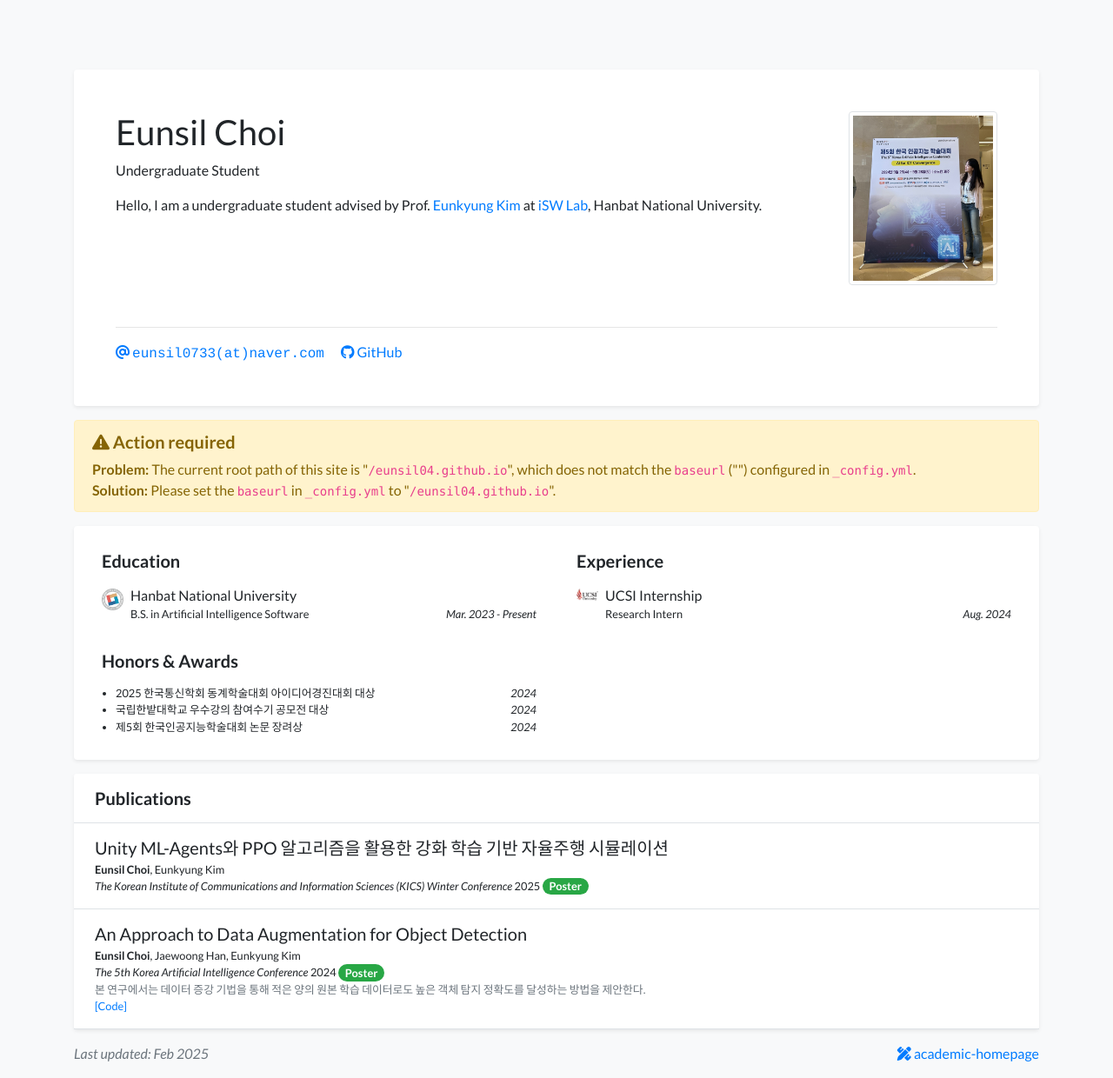
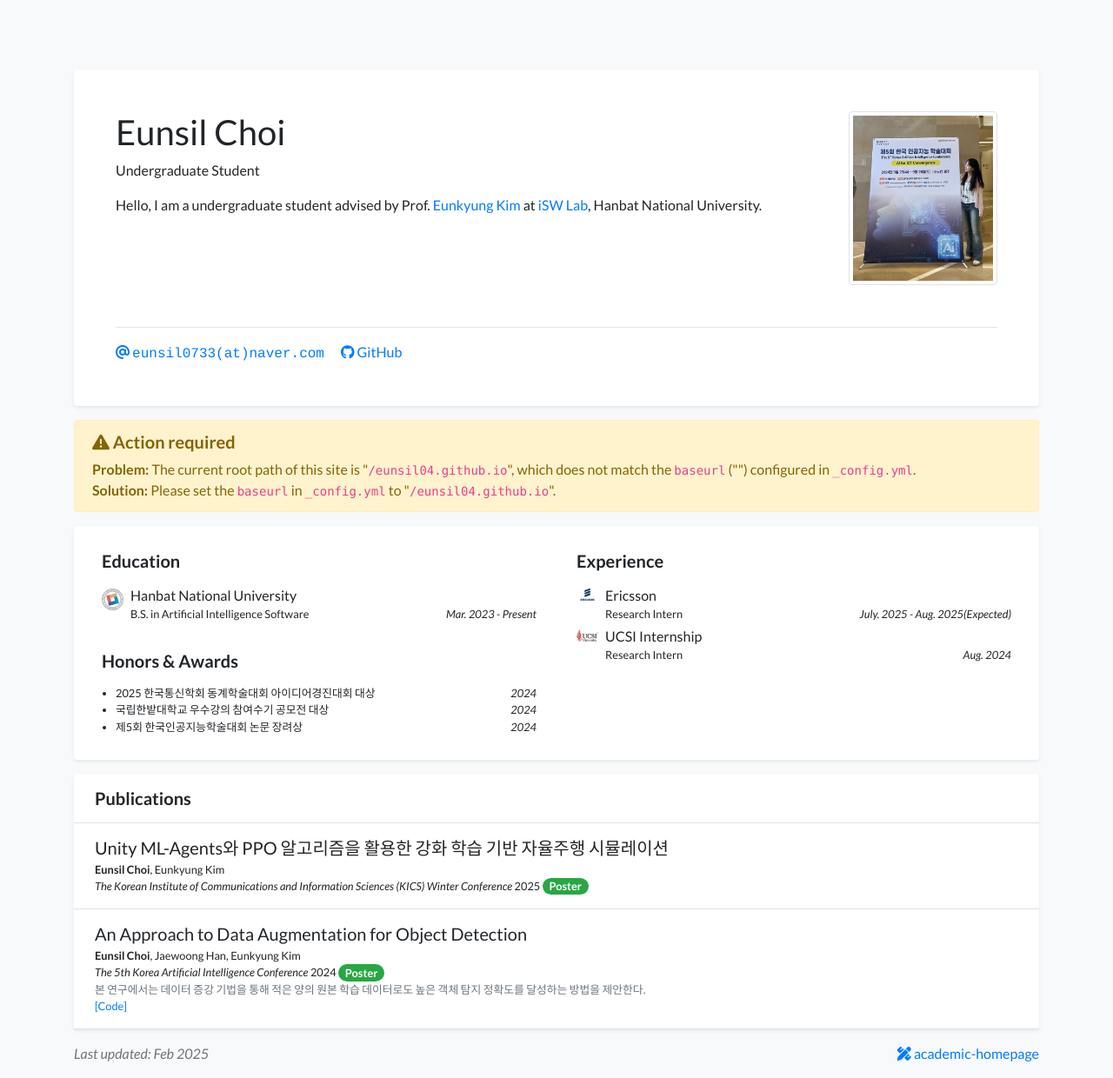
Before and after one commit to eunsil04/eunsil04.github.io, a Jekyll site: the page built from index.html, in a window 1280 px wide. Shown: the whole page at 87% size. Built offline with Jekyll 4.4.1, drawn with Linux system fonts in a browser that asks for light colours; nearby versions of some CDN libraries; a style sheet for code colours, icons or effects is not loaded.

Commit message:
Update profile.yml

```diff
--- a/_data/profile.yml
+++ b/_data/profile.yml
@@ -36,6 +36,11 @@ education:
   date: Mar. 2023 - Present
 
 experience:
+- name: Ericsson
+  logo: /assets/images/badges/Ericsson logo.png
+  position: Research Intern
+  date: July. 2025 - Aug. 2025(Expected)
+
 - name: UCSI Internship
   logo: /assets/images/badges/ucsi_logo_box.jpg
   position: Research Intern
```
